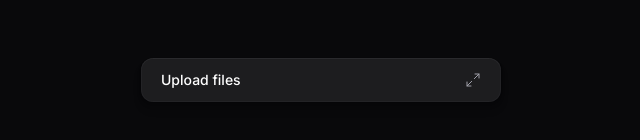
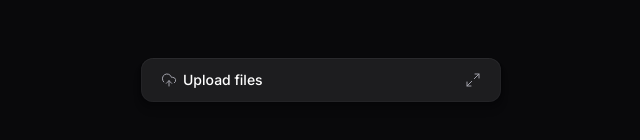
Before and after one commit to feliperocha93/upload-widget-web, a React (Vite) app: page / in a window 1280 px wide. Shown: the part 320-460 px from the top of the page, without its empty margins (319-959 px from the left). Built offline with nearby package versions, Linux system fonts and the light colour scheme.

Commit message:
create upload widget title component

```diff
--- a/src/components/upload-widget-header.tsx
+++ b/src/components/upload-widget-header.tsx
@@ -2,11 +2,12 @@
 
 import { Minimize2 } from 'lucide-react';
 import { Button } from './ui/button';
+import { UploadWidgetTitle } from './upload-widget-title';
 
 export function UploadWidgetHeader() {
   return (
     <div className='w-full p-4 py-2 bg-white/2 border-zinc-800 border-b flex items-center justify-between'>
-      <span className='text-sm font-medium'>Upload files</span>
+      <UploadWidgetTitle />
 
       <Collapsible.Trigger asChild>
         <Button size='icon' className='-mr-2'>
--- a/src/components/upload-widget-minimized-button.tsx
+++ b/src/components/upload-widget-minimized-button.tsx
@@ -1,10 +1,11 @@
 import * as Collapsible from '@radix-ui/react-collapsible';
 import { Maximize2 } from 'lucide-react';
+import { UploadWidgetTitle } from './upload-widget-title';
 
 export function UploadWidgetMinimizedButton() {
   return (
     <Collapsible.Trigger className='group w-full bg-white/2 py-3 px-5 flex items-center justify-between'>
-      <span className='text-sm font-medium'>Upload files</span>
+      <UploadWidgetTitle />
 
       <Maximize2
         strokeWidth={1.5}
--- /dev/null
+++ b/src/components/upload-widget-title.tsx
@@ -0,0 +1,10 @@
+import { UploadCloud } from 'lucide-react';
+
+export function UploadWidgetTitle() {
+  return (
+    <div className='flex items-center gap-1.5 text-sm font-medium'>
+      <UploadCloud className='size-4 text-zinc-400' strokeWidth={1.5} />
+      <span>Upload files</span>
+    </div>
+  );
+}
```
